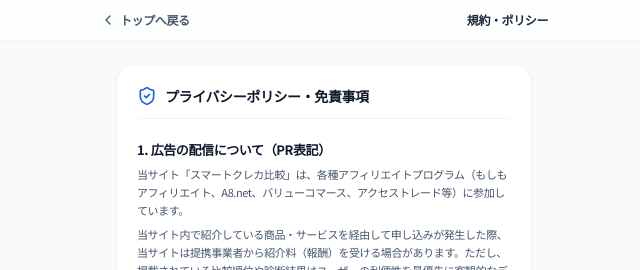
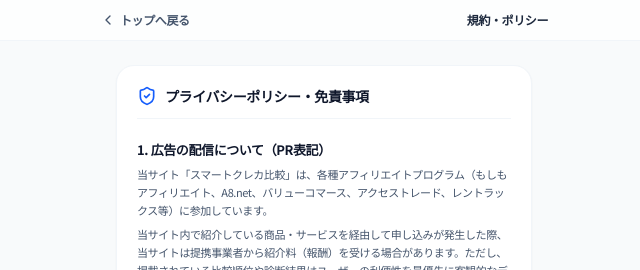
Before and after one commit to mizumar/smart-card-select, a Next.js app: page /privacy in a window 1280 px wide. Shown: the top 270 px of the page, without its empty margins (316-956 px from the left). Built offline with nearby package versions, Linux system fonts and the light colour scheme.

Commit message:
✨ Update affiliate program list in privacy policy for accuracy

```diff
--- a/src/app/privacy/page.tsx
+++ b/src/app/privacy/page.tsx
@@ -42,7 +42,7 @@ export default function PrivacyPage() {
               1. 広告の配信について（PR表記）
             </h2>
             <p className="text-[11px] text-slate-600 leading-relaxed">
-              当サイト「スマートクレカ比較」は、各種アフィリエイトプログラム（もしもアフィリエイト、A8.net、バリューコマース、アクセストレード等）に参加しています。
+              当サイト「スマートクレカ比較」は、各種アフィリエイトプログラム（もしもアフィリエイト、A8.net、バリューコマース、アクセストレード、レントラックス等）に参加しています。
             </p>
             <p className="text-[11px] text-slate-600 leading-relaxed">
               当サイト内で紹介している商品・サービスを経由して申し込みが発生した際、当サイトは提携事業者から紹介料（報酬）を受ける場合があります。ただし、掲載されている比較順位や診断結果はユーザーの利便性を最優先に客観的なデータに基づき出力しており、広告主の影響を受けることはありません。
```
